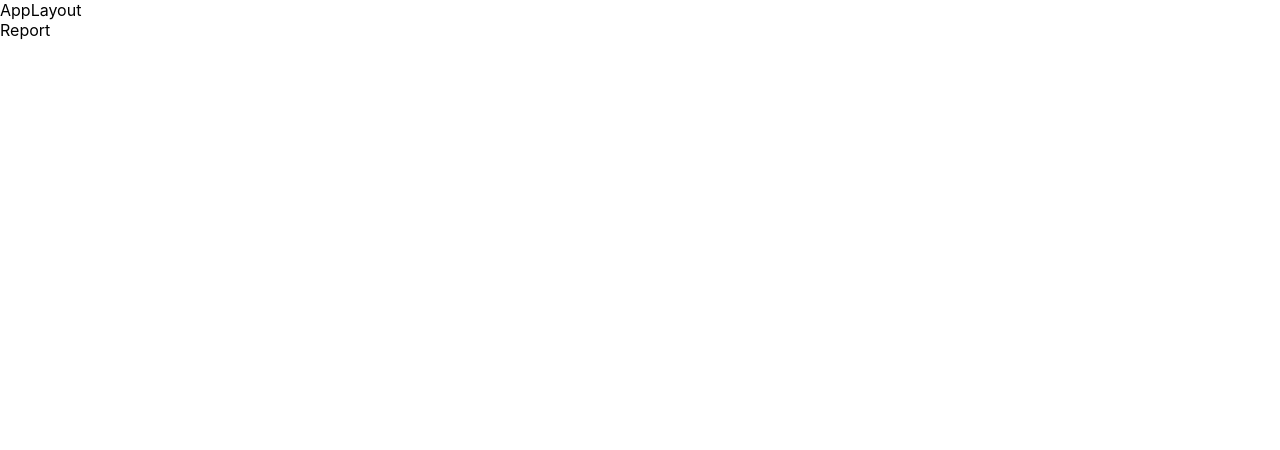
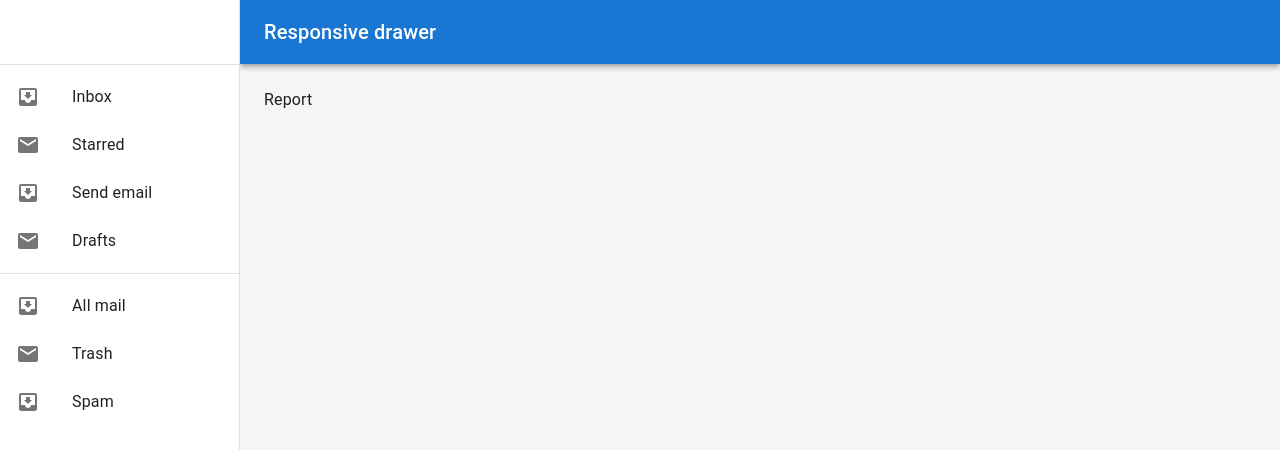
Before and after one commit to Nanae-j/react_householdbudget_app, a React (Create React App) app: page /report in a window 1280 px wide. Shown: the top 450 px of the page. Built offline with nearby package versions, Linux system fonts and the light colour scheme.

Commit message:
[update]MUIのDrawer適用
https://mui.com/material-ui/react-drawer/

Responsive drawer

```diff
--- a/package.json
+++ b/package.json
@@ -3,6 +3,10 @@
   "version": "0.1.0",
   "private": true,
   "dependencies": {
+    "@emotion/react": "^11.14.0",
+    "@emotion/styled": "^11.14.0",
+    "@mui/icons-material": "^6.3.0",
+    "@mui/material": "^6.3.0",
     "@testing-library/jest-dom": "^6.6.3",
     "@testing-library/react": "^16.1.0",
     "@testing-library/user-event": "^14.5.2",
--- a/src/components/layout/AppLayout.tsx
+++ b/src/components/layout/AppLayout.tsx
@@ -1,13 +1,169 @@
-import React from 'react';
+import * as React from 'react';
+import AppBar from '@mui/material/AppBar';
+import Box from '@mui/material/Box';
+import CssBaseline from '@mui/material/CssBaseline';
+import Divider from '@mui/material/Divider';
+import Drawer from '@mui/material/Drawer';
+import IconButton from '@mui/material/IconButton';
+import InboxIcon from '@mui/icons-material/MoveToInbox';
+import List from '@mui/material/List';
+import ListItem from '@mui/material/ListItem';
+import ListItemButton from '@mui/material/ListItemButton';
+import ListItemIcon from '@mui/material/ListItemIcon';
+import ListItemText from '@mui/material/ListItemText';
+import MailIcon from '@mui/icons-material/Mail';
+import MenuIcon from '@mui/icons-material/Menu';
+import Toolbar from '@mui/material/Toolbar';
+import Typography from '@mui/material/Typography';
 import { Outlet } from 'react-router-dom';
 
-const AppLayout = () => {
+const drawerWidth = 240;
+
+export default function AppLayout() {
+  const [mobileOpen, setMobileOpen] = React.useState(false);
+  const [isClosing, setIsClosing] = React.useState(false);
+
+  const handleDrawerClose = () => {
+    setIsClosing(true);
+    setMobileOpen(false);
+  };
+
+  const handleDrawerTransitionEnd = () => {
+    setIsClosing(false);
+  };
+
+  const handleDrawerToggle = () => {
+    if (!isClosing) {
+      setMobileOpen(!mobileOpen);
+    }
+  };
+
+  // <Drawer></Drawer>の中で表示している中身
+  const drawer = (
+    <div>
+      <Toolbar />
+      {/* ライン */}
+      <Divider />
+      {/* 項目 */}
+      <List>
+        {['Inbox', 'Starred', 'Send email', 'Drafts'].map((text, index) => (
+          <ListItem key={text} disablePadding>
+            <ListItemButton>
+              <ListItemIcon>
+                {index % 2 === 0 ? <InboxIcon /> : <MailIcon />}
+              </ListItemIcon>
+              <ListItemText primary={text} />
+            </ListItemButton>
+          </ListItem>
+        ))}
+      </List>
+      <Divider />
+      <List>
+        {['All mail', 'Trash', 'Spam'].map((text, index) => (
+          <ListItem key={text} disablePadding>
+            <ListItemButton>
+              <ListItemIcon>
+                {index % 2 === 0 ? <InboxIcon /> : <MailIcon />}
+              </ListItemIcon>
+              <ListItemText primary={text} />
+            </ListItemButton>
+          </ListItem>
+        ))}
+      </List>
+    </div>
+  );
   return (
-    <>
-      <div>AppLayout</div>
-      <Outlet />
-    </>
+    <Box
+      sx={{
+        display: 'flex',
+        bgcolor: (theme) => theme.palette.grey[100],
+        minHeight: '100vh',
+      }}
+    >
+      <CssBaseline />
+
+      {/* ヘッダー */}
+      <AppBar
+        position="fixed"
+        sx={{
+          width: { sm: `calc(100% - ${drawerWidth}px)` },
+          ml: { sm: `${drawerWidth}px` },
+        }}
+      >
+        <Toolbar>
+          {/* SPの時のハンバーガボタン */}
+          <IconButton
+            color="inherit"
+            aria-label="open drawer"
+            edge="start"
+            onClick={handleDrawerToggle}
+            sx={{ mr: 2, display: { sm: 'none' } }}
+          >
+            {/* アイコンをButtonコンポーネントで囲ってる */}
+            <MenuIcon />
+          </IconButton>
+          {/* ヘッダーに表示されるタイトル */}
+          <Typography variant="h6" noWrap component="div">
+            Responsive drawer
+          </Typography>
+        </Toolbar>
+      </AppBar>
+
+      {/* サイドバー */}
+      <Box
+        component="nav"
+        sx={{ width: { sm: drawerWidth }, flexShrink: { sm: 0 } }}
+        aria-label="mailbox folders"
+      >
+        {/* モバイル用 */}
+        {/* xs: 0px~ sm: 600px~ */}
+        <Drawer
+          variant="temporary"
+          open={mobileOpen}
+          onTransitionEnd={handleDrawerTransitionEnd}
+          onClose={handleDrawerClose}
+          ModalProps={{
+            keepMounted: true, // Better open performance on mobile.
+          }}
+          sx={{
+            display: { xs: 'block', sm: 'none' },
+            '& .MuiDrawer-paper': {
+              boxSizing: 'border-box',
+              width: drawerWidth,
+            },
+          }}
+        >
+          {drawer}
+        </Drawer>
+
+        {/* PC用 */}
+        <Drawer
+          variant="permanent"
+          sx={{
+            display: { xs: 'none', sm: 'block' },
+            '& .MuiDrawer-paper': {
+              boxSizing: 'border-box',
+              width: drawerWidth,
+            },
+          }}
+          open
+        >
+          {drawer}
+        </Drawer>
+      </Box>
+
+      {/* メインコンテンツ */}
+      <Box
+        component="main"
+        sx={{
+          flexGrow: 1,
+          p: 3,
+          width: { sm: `calc(100% - ${drawerWidth}px)` },
+        }}
+      >
+        <Toolbar />
+        <Outlet />
+      </Box>
+    </Box>
   );
-};
-
-export default AppLayout;
+}
```
Also changed, not shown: 1 other file (tests, documents, lock files or other folders).
